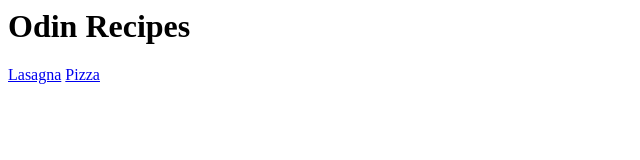
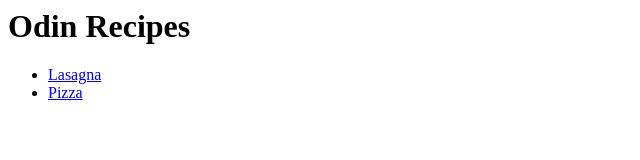
Before and after one commit to itcantbesohard/odin-recipes, a plain HTML site: page index.html in a window 1280 px wide. Shown: the whole page, without its empty margins (0-640 px from the left). Drawn offline with Linux system fonts and the light colour scheme.

Commit message:
Add menu to home page

```diff
--- a/index.html
+++ b/index.html
@@ -7,8 +7,10 @@
 
 <body>
     <h1>Odin Recipes</h1>
-    <a href="./recipes/lasagna.html">Lasagna</a>
-    <a href="./recipes/pizza.html">Pizza</a>
+    <ul>
+        <li><a href="./recipes/lasagna.html">Lasagna</a></li>
+        <li><a href="./recipes/pizza.html">Pizza</a></li>
+    </ul>
 </body>
 
 </html>
```
